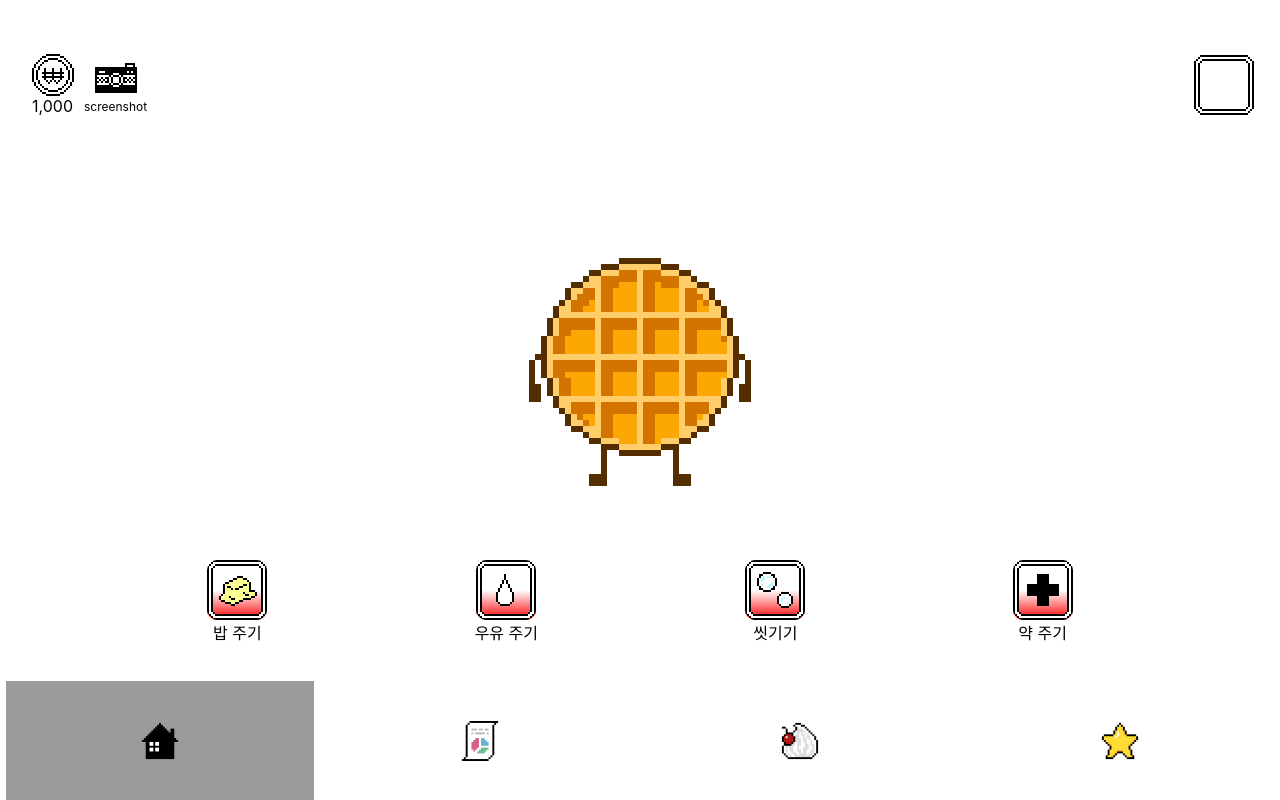
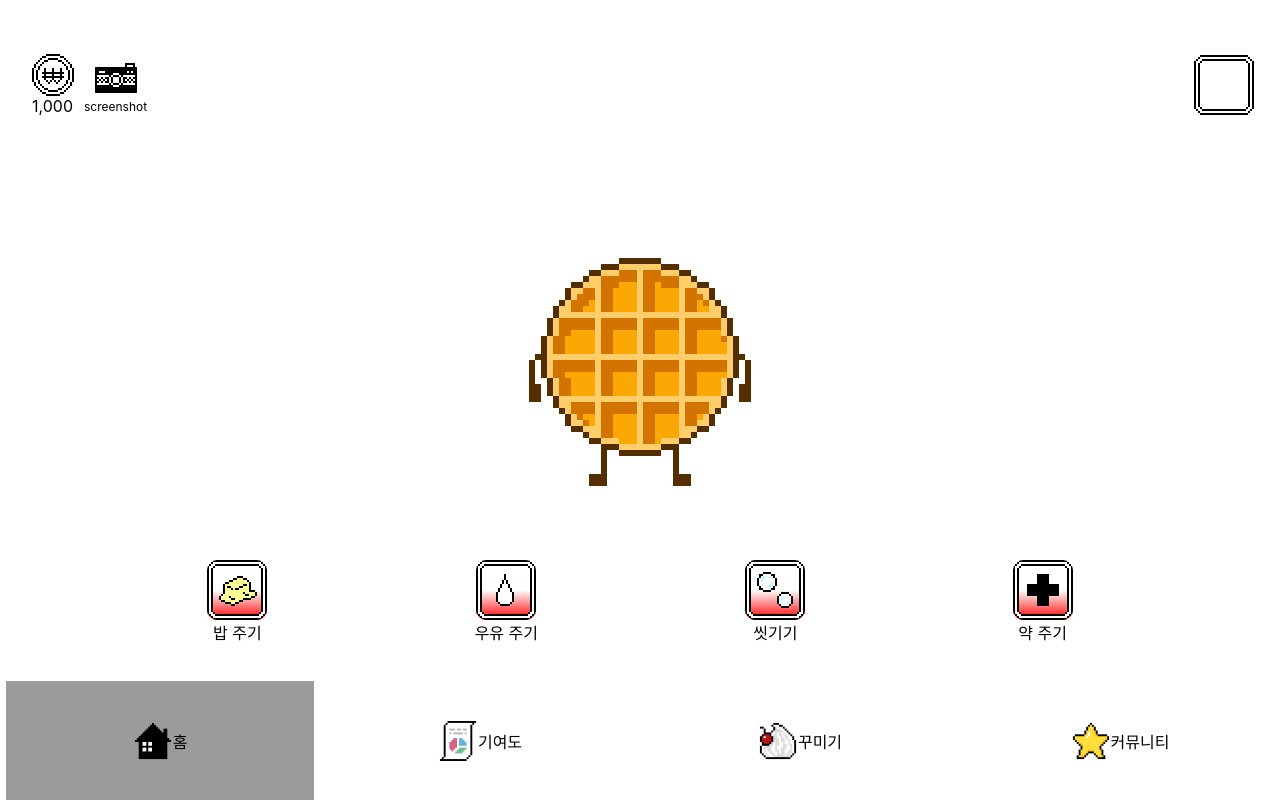
Before and after one commit to wafflestudio/wackathon-temp, a React (Create React App) app in the folder frontend/: page /main/1 in a window 1280 px wide. Built offline with nearby package versions, Linux system fonts and the light colour scheme; no server answers.

Commit message:
toast 일부 수정

```diff
--- a/frontend/src/components/nav/navButton.tsx
+++ b/frontend/src/components/nav/navButton.tsx
@@ -28,25 +28,29 @@ export default function NavButton({ name }: navButtonType) {
   const handleNav = () => {
     // e.preventDefault();
     if (name === 'decoration' || name === 'community') {
-      toast('아직 개발중이야!');
+      toast('사용을 위해서는 국민93770200501153 만원 후원해주세요.');
     } else {
       navigate(`/${name}/${userId}`);
     }
   };
-
+  let menu = '';
   let icon = '';
   switch (name) {
     case 'main':
       icon = homeIcon;
+      menu = '홈';
       break;
     case 'history':
       icon = historyIcon;
+      menu = '기여도';
       break;
     case 'decoration':
       icon = decorationIcon;
+      menu = '꾸미기';
       break;
     case 'community':
       icon = communityIcon;
+      menu = '커뮤니티';
       break;
   }
 
@@ -61,6 +65,7 @@ export default function NavButton({ name }: navButtonType) {
         onClick={handleNav}
         style={style}
       ></img>
+      {menu}
     </div>
   );
 }
```
Also changed, not shown: frontend/src/resources/waffle_basic_turningback.png (added).
